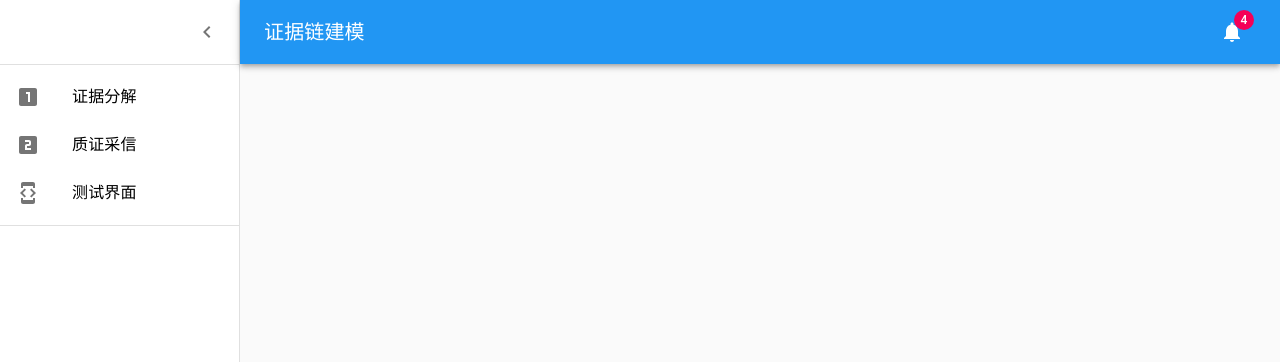
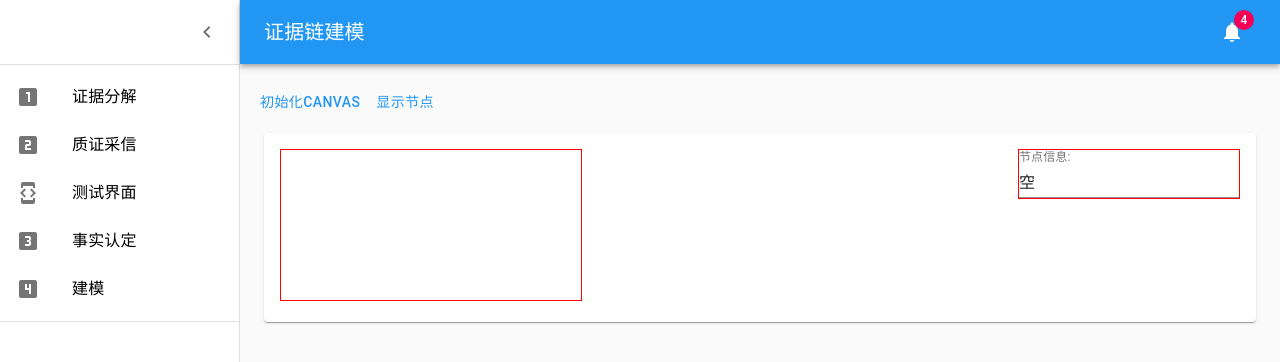
Before and after one commit to sinx-wang/evidenceVisualization, a React (Create React App) app in the folder visual-project/: page /model/createModel in a window 1280 px wide. Shown: the top 362 px of the page. Built offline with nearby package versions, Linux system fonts and the light colour scheme.

Commit message:
画图界面  需要npm install jtopo-in-node

```diff
--- a/visual-project/package.json
+++ b/visual-project/package.json
@@ -9,6 +9,7 @@
     "@testing-library/react": "^9.5.0",
     "@testing-library/user-event": "^7.2.1",
     "classnames": "^2.2.6",
+    "jtopo-in-node": "^1.0.2",
     "react": "^16.13.1",
     "react-dom": "^16.13.1",
     "react-router-dom": "^5.1.2",
--- a/visual-project/src/routes/ModelRoutes.js
+++ b/visual-project/src/routes/ModelRoutes.js
@@ -1,14 +1,16 @@
 import LooksOneIcon from "@material-ui/icons/LooksOne";
 import LooksTwoIcon from "@material-ui/icons/LooksTwo";
-// import Looks3Icon from '@material-ui/icons/Looks3';
-// import Looks4Icon from '@material-ui/icons/Looks4';
-// import Looks5Icon from '@material-ui/icons/Looks5';
-// import Looks6Icon from '@material-ui/icons/Looks6';
+import Looks3Icon from '@material-ui/icons/Looks3';
+ import Looks4Icon from '@material-ui/icons/Looks4';
+ import Looks5Icon from '@material-ui/icons/Looks5';
+ import Looks6Icon from '@material-ui/icons/Looks6';
 import DeveloperMode from "@material-ui/icons/DeveloperMode";
 
 import Resolve from "../views/ModelPages/ResolveView";
 import Question from "../views/ModelPages/QuestionView";
 import Develop from "../views/ModelPages/DevelopView";
+import Model from '../views/ModelPages/ModelView';
+import Fact from '../views/ModelPages/FactView'
 
 let modelRoutes = [
   {
@@ -32,6 +34,20 @@ let modelRoutes = [
     layout: "/model",
     component: Develop,
   },
+  {
+      path: "/fact",
+      name: "事实认定",
+      icon: Looks3Icon,
+      layout: "/model",
+      component:Fact
+  },
+  {
+      path: "/createModel",
+      name: "建模",
+      icon: Looks4Icon,
+      layout: "/model",
+      component:Model
+  }
 ];
 
 export default modelRoutes;
--- /dev/null
+++ b/visual-project/src/views/ModelPages/FactView.jsx
@@ -0,0 +1,131 @@
+import React from "react";
+import { makeStyles } from "@material-ui/core/styles";
+import Paper from "@material-ui/core/Paper";
+import Grid from "@material-ui/core/Grid";
+import Button from "@material-ui/core/Button";
+import TextField from "@material-ui/core/TextField";
+
+const useStyles = makeStyles(theme => ({
+  root: {
+    flexGrow: 1
+  },
+    form:{
+      height:20
+    },
+  paper: {
+    padding: theme.spacing(2),
+    textAlign: "center",
+    color: theme.palette.text.secondary,
+    height: '100%'
+  },
+  paper2: {
+    padding: theme.spacing(1),
+    textAlign: "center",
+    color: theme.palette.text.secondary,
+    height: 150
+  },
+    div2:{
+        width:"60%",
+        height:145,
+        border:'solid red 1px',
+        float:'left'
+    },
+    div3:{
+        width:"30%",
+        height:'100%',
+        border:'solid red 1px',
+        float:'left'
+    },
+    textField:{
+      width:'80%',
+    },
+    textField2:{
+        width:'15%',
+        marginLeft:20
+    },
+    label:{
+        fontSize:15,
+        float:'left',
+    },
+    button:{
+        height:50,
+        marginTop:theme.spacing(3),
+        marginLeft:60,
+        minWidth:120
+    },
+}));
+// 函数式写法，无class
+export default function FactView() {
+  // React Hooks，详见https://zh-hans.reactjs.org/docs/hooks-effect.html
+  React.useEffect(() => {
+    document.title = "事实认定";
+  });
+
+  // React Hooks，相当于class式写法的state，详见https://zh-hans.reactjs.org/docs/hooks-intro.html
+  const [values, setValues] = React.useState({
+
+  });
+
+  const handleFieldChange = prop => event => {
+    setValues({ ...values, [prop]: event.target.value });
+  };
+
+  const handleComplainantResolve = () => {
+    alert(values.complainantEvidence);
+  };
+
+  const handleDefendantResolve = () => {
+    alert(values.defendantEvidence);
+  };
+
+  const classes = useStyles();
+
+  return (
+    <div className={classes.root}>
+        <Grid container spacing={3}>
+            <Grid item xs={12}>
+                <Paper className={classes.paper}>
+                    <label className={classes.label}>事实:</label><br/><br/>
+                    <Grid style={{margin:'0 auto'}} item xs={8}>
+                        <Paper className={classes.paper2}>
+                            <div>
+                                <div className={classes.div2}>
+                                    <form className={classes.form} noValidate autoComplete="off">
+                                        <TextField id="outlined-basic"
+                                                   variant="outlined"
+                                                   className={classes.textField}
+                                                   value='xxx'/><br/><br/>
+                                        <TextField id="outlined-basic"
+                                                   variant="outlined"
+                                                   className={classes.textField2}
+                                                   value='xxx'/>
+                                        <TextField id="outlined-basic"
+                                                   variant="outlined"
+                                                   className={classes.textField2}
+                                                   value='xxx'/>
+                                        <TextField id="outlined-basic"
+                                                   variant="outlined"
+                                                   className={classes.textField2}
+                                                   value='xxx'/>
+
+                                    </form>
+
+                                </div>
+                                <div className={classes.div3}>
+                                    <Button variant="contained"
+                                            className={classes.button}
+                                            //onClick={handleButtonClick(index)}
+                                            color= 'secondary'
+                                    >
+                                        采信
+                                    </Button>
+                                </div>
+                            </div>
+                        </Paper>
+                    </Grid>
+                </Paper>
+            </Grid>
+        </Grid>
+    </div>
+  );
+}
--- /dev/null
+++ b/visual-project/src/views/ModelPages/ModelView.jsx
@@ -0,0 +1,157 @@
+import React from "react";
+import { makeStyles } from "@material-ui/core/styles";
+import Jtopo from 'jtopo-in-node';
+import Paper from '@material-ui/core/Paper';
+import Grid from '@material-ui/core/Grid';
+import Button from "@material-ui/core/Button";
+import TextField from '@material-ui/core/TextField';
+
+
+const useStyles = makeStyles(theme => ({
+  root: {
+    flexGrow: 1
+  },
+    canvas:{
+        //width:"500px",
+        height:'100%',
+        border:'solid red 1px'
+    },
+    paper: {
+        padding: theme.spacing(2),
+        //textAlign: 'center',
+        color: theme.palette.text.secondary,
+    },
+    rightDiv:{
+        border:'solid red 1px',
+        float:'right'
+    }
+}));
+
+
+// 函数式写法，无class
+export default function ModelView() {
+  // React Hooks，详见https://zh-hans.reactjs.org/docs/hooks-effect.html
+  React.useEffect(() => {
+    document.title = "建模";
+  });
+
+
+  // React Hooks，相当于class式写法的state，详见https://zh-hans.reactjs.org/docs/hooks-intro.html
+  const [values, setValues] = React.useState({
+      nodeText:''//点击节点信息
+  });
+
+
+    const [text, setText] = React.useState('空');
+
+
+
+  const initCanvas = ()=>{
+      var canvas = document.getElementById("canvas")
+      canvas.width=window.innerWidth*0.6
+      canvas.height=window.innerHeight*0.5
+  };
+
+  const drawCanvas = ()=>{
+      var canvas = document.getElementById("canvas")
+      var stage =  new Jtopo.Stage(canvas)
+      stage.eagleEye.visible = null;
+
+      var scene = new JTopo.Scene(stage);
+      scene.mode='select'
+      //scene.background= '1.png';
+      //
+      var node = createEvidenceNode('证据1', 20 ,20)
+      scene.add(node);
+
+      var node1 = createEvidenceLinkNode('链头', 200 , 100)
+      scene.add(node1);
+
+      var node2 = createFactLinkNode('链接点', 400 , 100)
+      scene.add(node2);
+
+      var node3 = createFactNode('事实', 600 , 100)
+      scene.add(node3);
+
+
+      var link = new Jtopo.Link(node, node1);
+      scene.add(link)
+
+      var link2 = new Jtopo.Link(node2, node3);
+      scene.add(link2)
+  }
+
+    const createEvidenceNode = (text , x , y)=>{
+        var node = new Jtopo.Node()
+        node.text=text
+        node.setLocation(x, y);
+        node.dragable = false;
+        node.fontColor = '0,0,0';
+        //点击事件 显示具体的信息
+        node.mousedown(function(){
+            setText(text)
+        })
+        return node
+    }
+
+    const createEvidenceLinkNode = (text , x , y)=>{
+        var node = new Jtopo.CircleNode()
+        node.text=text
+        node.setLocation(x, y);
+        node.dragable = false;
+        node.fontColor = '0,0,0';
+        node.fillColor = '0,255,0'
+        //点击事件 显示具体的信息
+        node.mousedown(function(){
+            setText(text)
+        })
+        return node
+    }
+
+    const createFactNode = (text , x , y)=>{
+        var node = new Jtopo.Node()
+        node.text=text
+        node.setLocation(x, y);
+        node.dragable = false;
+        node.fontColor = '0,0,0';
+        //点击事件 显示具体的信息
+        node.mousedown(function(){
+            setText(text)
+        })
+        return node
+    }
+
+    const createFactLinkNode = (text , x , y)=>{
+        var node = new Jtopo.CircleNode()
+        node.text=text
+        node.setLocation(x, y);
+        node.dragable = false;
+        node.fontColor = '0,0,0';
+        node.fillColor = '0,255,0'
+        //点击事件 显示具体的信息
+        node.mousedown(function(){
+            setText(text)
+        })
+        return node
+    }
+
+
+  const classes = useStyles();
+
+  return (
+    <div >
+        <Grid container spacing={3} >
+            <Button color="primary" onClick={initCanvas}>初始化Canvas</Button>
+            <Button color="primary"  onClick={drawCanvas}>显示节点</Button>
+            <Grid item xs={12} >
+                <Paper className={classes.paper}>
+                    <canvas id='canvas'  className={classes.canvas}  />
+                    <div className={classes.rightDiv}>
+                        <TextField id="standard-basic" label="节点信息:" value={text} />
+                    </div>
+                </Paper>
+            </Grid>
+        </Grid>
+    </div>
+  );
+}
```
